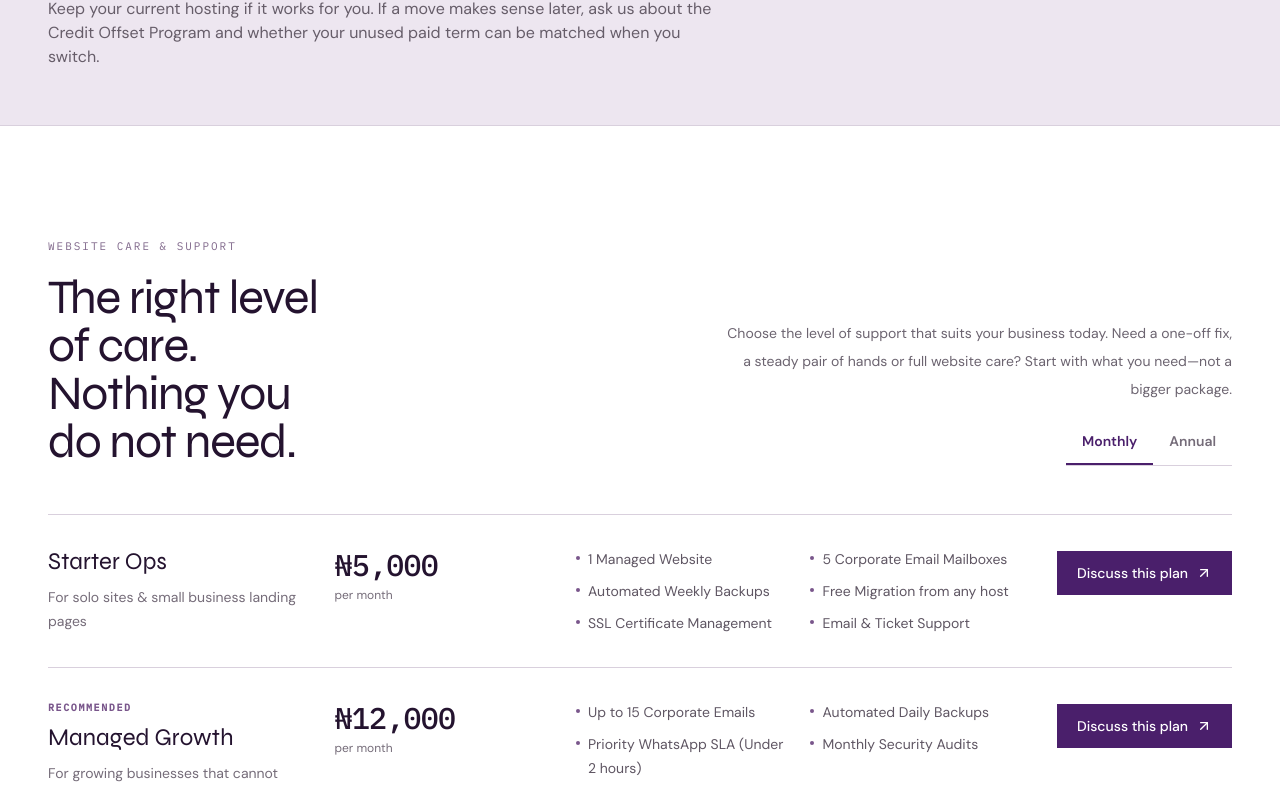
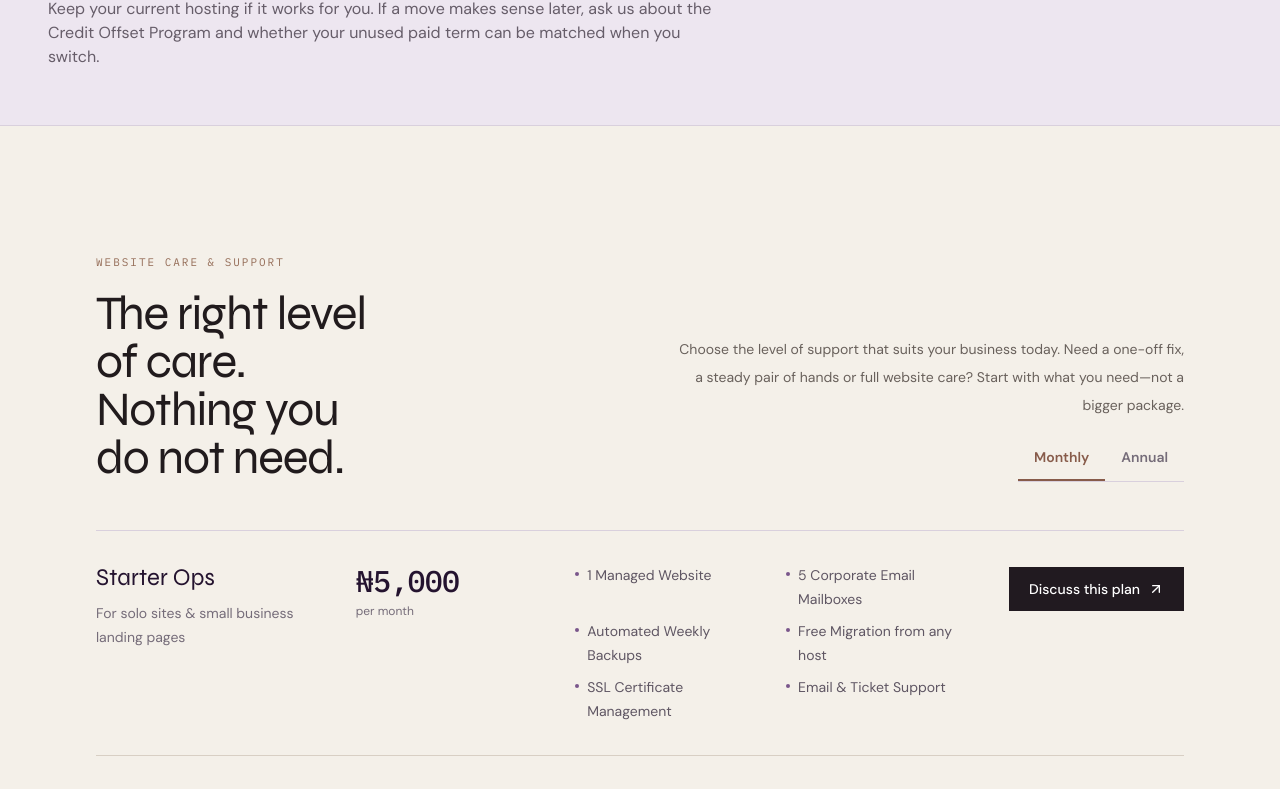
Before and after one commit to Holladworld/hostsuite, a Next.js app: page / in a window 1280 px wide. Shown: the part 5219-6008 px from the top of the page. Built offline with nearby package versions, Linux system fonts and the light colour scheme; no server answers; the database is empty.

Commit message:
Add restrained scroll reveals and align pricing with the new visual identity

```diff
--- a/components/pricing.tsx
+++ b/components/pricing.tsx
@@ -1,6 +1,7 @@
 'use client';
 
 import { useState } from 'react';
+import { motion, useReducedMotion } from 'framer-motion';
 import Link from 'next/link';
 import { ArrowUpRight } from 'lucide-react';
 import { Button } from '@/components/ui/button';
@@ -10,6 +11,7 @@ import { useSiteSettings } from '@/hooks/use-content';
 
 export function Pricing() {
   const [annual, setAnnual] = useState(false);
+  const reduceMotion = useReducedMotion();
   const { settings } = useSiteSettings();
 
   const plans = PRICING.map((plan) => {
@@ -19,21 +21,21 @@ export function Pricing() {
   });
 
   return (
-    <section id="pricing" className="scroll-mt-20 bg-white py-20 sm:py-24 lg:py-28">
-      <div className="mx-auto max-w-7xl px-5 sm:px-8 lg:px-12">
+    <section id="pricing" className="scroll-mt-20 bg-[#F4F0E9] py-24 sm:py-28 lg:py-32">
+      <div className="mx-auto max-w-[1440px] px-5 sm:px-8 lg:px-16 xl:px-24">
         <div className="grid gap-8 lg:grid-cols-[0.8fr_1.2fr] lg:items-end">
           <div>
-            <p className="font-mono-data text-[11px] uppercase tracking-[0.18em] text-[#80688B]">Website care & support</p>
-            <h2 className="mt-5 max-w-[10ch] font-display text-4xl font-normal leading-[1.02] tracking-[-0.025em] text-[#24132F] sm:text-5xl">
+            <p className="font-mono-data text-[11px] uppercase tracking-[0.18em] text-[#956D58]">Website care & support</p>
+            <h2 className="mt-5 max-w-[10ch] font-display text-4xl font-normal leading-[1.02] tracking-[-0.025em] text-[#211B1D] sm:text-5xl">
               The right level of care. Nothing you do not need.
             </h2>
           </div>
           <div className="flex flex-col items-start gap-4 lg:items-end">
-            <p className="max-w-lg text-sm leading-7 text-[#6C6470] lg:text-right">
+            <p className="max-w-lg text-sm leading-7 text-[#69615C] lg:text-right">
               Choose the level of support that suits your business today. Need a one-off fix, a steady pair of hands or full website care? Start with what you need—not a bigger package.
             </p>
             <div className="inline-flex border-b border-[#D9D0DD]">
-              <button type="button" onClick={() => setAnnual(false)} aria-pressed={!annual} className={`border-b-2 px-4 py-3 text-sm font-semibold transition ${!annual ? 'border-[#4A1F6B] text-[#4A1F6B]' : 'border-transparent text-[#756C79] hover:text-[#24132F]'}`}>Monthly</button>
+              <button type="button" onClick={() => setAnnual(false)} aria-pressed={!annual} className={`border-b-2 px-4 py-3 text-sm font-semibold transition ${!annual ? 'border-[#875B4A] text-[#875B4A]' : 'border-transparent text-[#756C79] hover:text-[#24132F]'}`}>Monthly</button>
               <button type="button" onClick={() => setAnnual(true)} aria-pressed={annual} className={`border-b-2 px-4 py-3 text-sm font-semibold transition ${annual ? 'border-[#4A1F6B] text-[#4A1F6B]' : 'border-transparent text-[#756C79] hover:text-[#24132F]'}`}>Annual</button>
             </div>
           </div>
@@ -46,7 +48,7 @@ export function Pricing() {
             const annualSaving = plan.monthly !== null && plan.annual !== null && plan.monthly > 0 ? Math.round((1 - plan.annual / (plan.monthly * 12)) * 100) : 0;
 
             return (
-              <article key={plan.id} className="grid gap-6 border-b border-[#D9D0DD] py-8 lg:grid-cols-[0.85fr_0.7fr_1.5fr_auto] lg:items-start lg:gap-8">
+              <motion.article key={plan.id} initial={reduceMotion ? false : { opacity: 0, y: 24 }} whileInView={{ opacity: 1, y: 0 }} viewport={{ once: true, amount: 0.2 }} transition={{ duration: 0.55, delay: reduceMotion ? 0 : 0.06 }} className="grid gap-6 border-b border-[#D8CFC4] py-8 lg:grid-cols-[0.85fr_0.7fr_1.5fr_auto] lg:items-start lg:gap-8">
                 <div>
                   {plan.popular && <p className="mb-2 font-mono-data text-[10px] font-semibold uppercase tracking-[0.16em] text-[#79568B]">Recommended</p>}
                   <h3 className="font-display text-2xl font-normal leading-tight text-[#24132F]">{plan.name}</h3>
@@ -65,18 +67,18 @@ export function Pricing() {
                   {plan.features.map((feature) => <li key={feature} className="flex items-start gap-2 text-sm leading-6 text-[#5F5663]"><span className="mt-[0.55rem] h-1 w-1 shrink-0 rounded-full bg-[#79568B]" />{feature}</li>)}
                 </ul>
                 <div className="lg:pt-1">
-                  <Button asChild className="h-11 w-full rounded-none bg-[#4A1F6B] px-5 text-white hover:bg-[#351449] lg:w-auto">
+                  <Button asChild className="h-11 w-full rounded-none bg-[#211A20] px-5 text-white hover:bg-[#875B4A] lg:w-auto">
                     <a href={waLink(`Hello HostSuite, I am interested in the ${plan.name} plan${isCustom ? ' and would like a custom quote' : ''}. Please help me understand whether it covers my website management needs.`)} target="_blank" rel="noopener noreferrer" className="gap-2">
                       {isCustom ? 'Request a quote' : 'Discuss this plan'} <ArrowUpRight className="h-4 w-4" />
                     </a>
                   </Button>
                 </div>
-              </article>
+              </motion.article>
             );
           })}
         </div>
         <p className="mt-6 text-xs leading-6 text-[#817784]">
-          Need a one-off fix or something outside these plans? <Link href="/#diagnostic" className="font-semibold text-[#4A1F6B] underline underline-offset-4">Tell us what is happening</Link> and we will help you find the right next step.
+          Need a one-off fix or something outside these plans? <Link href="/#diagnostic" className="font-semibold text-[#6D4438] underline underline-offset-4">Tell us what is happening</Link> and we will help you find the right next step.
         </p>
       </div>
     </section>
```
